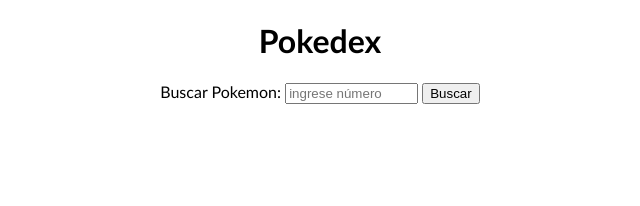
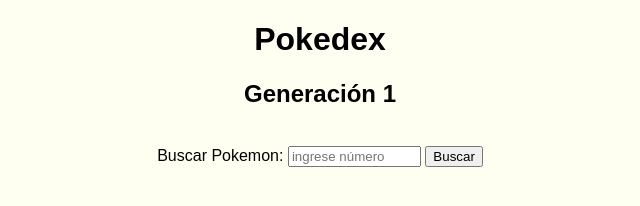
Before and after one commit to fraan94/pokedex, a plain HTML site: page index.html in a window 1280 px wide. Shown: the whole page, without its empty margins (320-960 px from the left). Drawn offline with Linux system fonts and the light colour scheme.

Commit message:
cambios menores

```diff
--- a/index.html
+++ b/index.html
@@ -8,6 +8,7 @@
 </head>
 <body>
     <h1>Pokedex</h1>
+    <h2>Generación 1</h2><br>
     <div>
         <label for="number">Buscar Pokemon:</label>
         <input type="number" id="number" placeholder="ingrese número" min="1" max="151">
--- a/script.js
+++ b/script.js
@@ -14,9 +14,8 @@ pokeButton.addEventListener("click",function(){
             <div><img src="${json.sprites.front_default}"></div>
             <p>Altura: ${json.height/10} m</p>
             <p>Peso: ${json.weight/10} kg</p>
-
+            <p>Tipo principal: ${json.types[0].type.name.toUpperCase()}</p>
             `
-            //<p>Habilidad principal: ${json.abilities[0].ability.name}</p>
         })
         .catch(error => console.log(error))
     }
--- a/styles.css
+++ b/styles.css
@@ -1,12 +1,15 @@
+body{
+    text-align: center;
+    font-family: Arial, Helvetica, sans-serif;
+    background-color:rgb(255, 255, 241)
+}
 #number{
     width: 125px;
 }
-body{
-    font-family: 'Gill Sans', 'Gill Sans MT', Calibri, 'Trebuchet MS', sans-serif;
-    text-align: center;
-}
 #container{
     margin: 50px 100px;
+    min-width: 300px;
+    text-align: center;
 }
 img{
     scale: 1.5;
```
